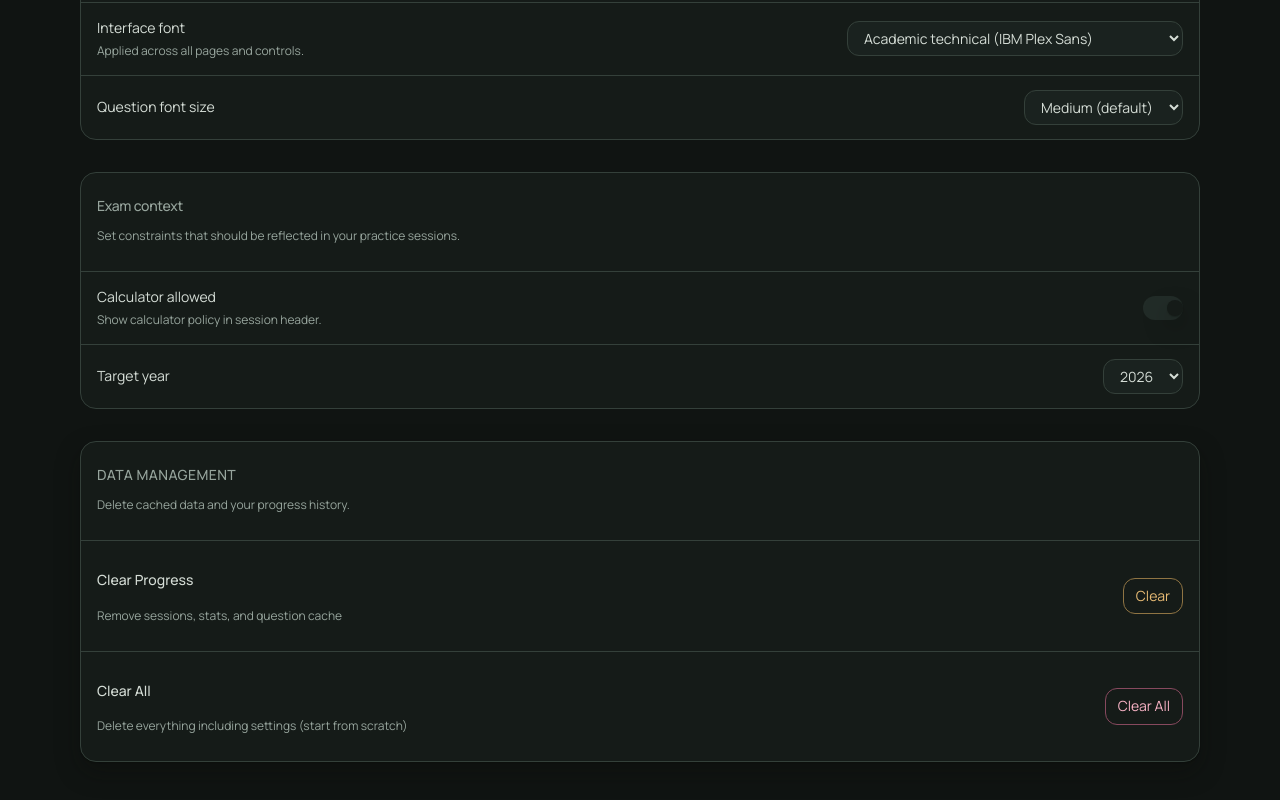
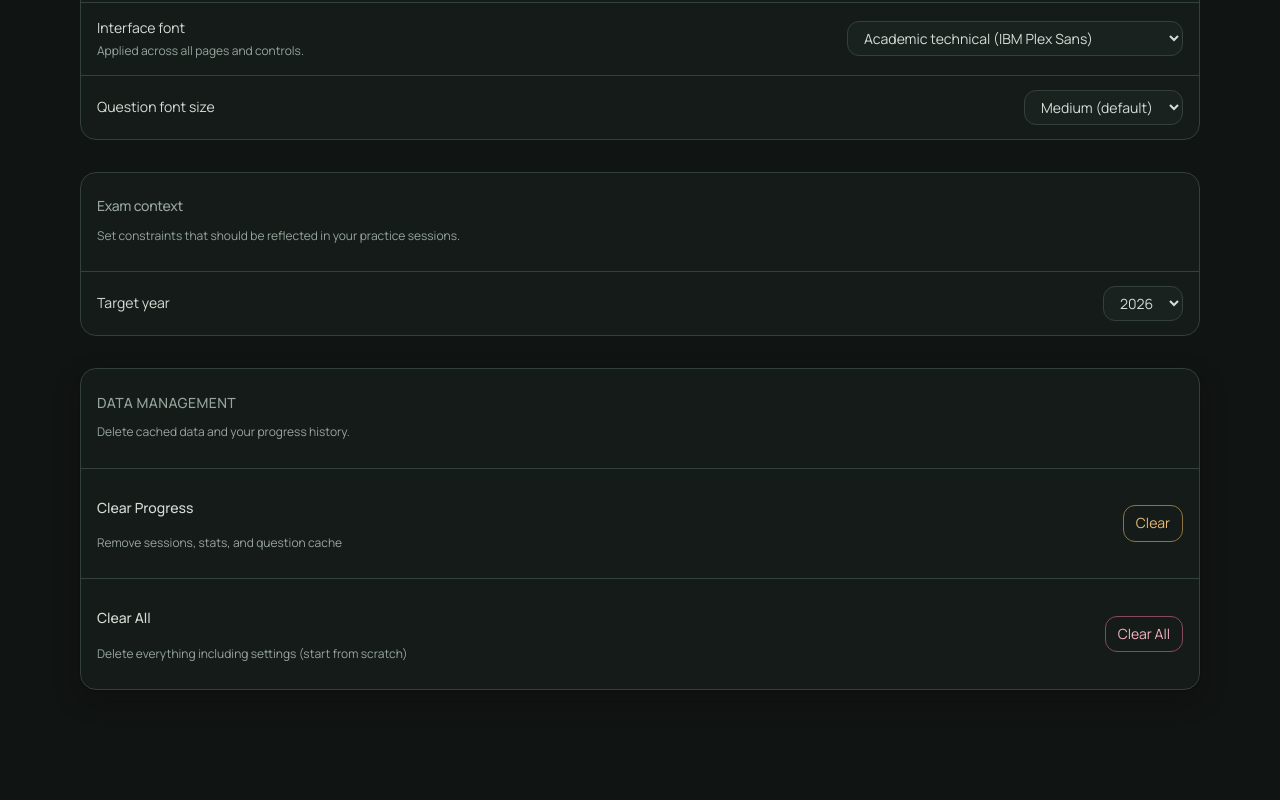
Before and after one commit to oJezler-git/esat-practice, a React (Vite) app in the folder esat-practice-website/: page /settings in a window 1280 px wide. Shown: the part 1640-2440 px from the top of the page. After the commit the page ends 2410 px from the top, so only its background shows below. Built offline with nearby package versions, Linux system fonts and the light colour scheme; a web font is replaced by a local one.

Commit message:
refactor: remove references to calculator use

```diff
--- a/esat-practice-website/src/components/session/SessionHeader.tsx
+++ b/esat-practice-website/src/components/session/SessionHeader.tsx
@@ -3,7 +3,6 @@ interface Props {
   totalCount: number;
   timeRemaining?: number;
   isFlagged: boolean;
-  calculatorAllowed?: boolean;
   onFlag: () => void;
 }
 
@@ -18,7 +17,6 @@ export function SessionHeader({
   totalCount,
   timeRemaining,
   isFlagged,
-  calculatorAllowed = false,
   onFlag,
 }: Props) {
   const progress = totalCount > 0 ? ((currentIndex + 1) / totalCount) * 100 : 0;
@@ -33,16 +31,6 @@ export function SessionHeader({
             style={{ width: `${progress}%` }}
           />
         </div>
-
-        <span
-          className={`text-xs px-2 py-0.5 rounded-full border ${
-            calculatorAllowed
-              ? "border-emerald-200 bg-emerald-50 text-emerald-700"
-              : "border-gray-200 bg-gray-50 text-gray-500"
-          }`}
-        >
-          {calculatorAllowed ? "Calculator allowed" : "No calculator"}
-        </span>
 
         {timeRemaining !== undefined && (
           <span
--- a/esat-practice-website/src/pages/session/index.tsx
+++ b/esat-practice-website/src/pages/session/index.tsx
@@ -223,7 +223,6 @@ export default function SessionPage() {
         totalCount={totalCount}
         timeRemaining={timeRemaining}
         isFlagged={isFlagged}
-        calculatorAllowed={settings.calculatorAllowed}
         onFlag={() => {
           void flag();
         }}
--- a/esat-practice-website/src/pages/settings/index.tsx
+++ b/esat-practice-website/src/pages/settings/index.tsx
@@ -280,16 +280,6 @@ export default function Settings() {
         title="Exam context"
         description="Set constraints that should be reflected in your practice sessions."
       >
-        <Field
-          label="Calculator allowed"
-          description="Show calculator policy in session header."
-        >
-          <Toggle
-            checked={settings.calculatorAllowed}
-            onChange={(value) => update({ calculatorAllowed: value })}
-          />
-        </Field>
-
         <Field label="Target year">
           <Select
             value={String(settings.targetYear)}
--- a/esat-practice-website/src/types/settings.ts
+++ b/esat-practice-website/src/types/settings.ts
@@ -18,7 +18,6 @@ export interface UserSettings {
   autoAdvanceDelayMs: number;
   fontPreset: "academic" | "premium" | "readable";
   fontSize: "sm" | "md" | "lg";
-  calculatorAllowed: boolean;
   targetYear: number;
   shortcuts: ShortcutMap;
 }
@@ -42,7 +41,6 @@ export const DEFAULT_SETTINGS: UserSettings = {
   autoAdvanceDelayMs: 600,
   fontPreset: "academic",
   fontSize: "md",
-  calculatorAllowed: false,
   targetYear: new Date().getFullYear(),
   shortcuts: DEFAULT_SHORTCUTS,
 };
```
